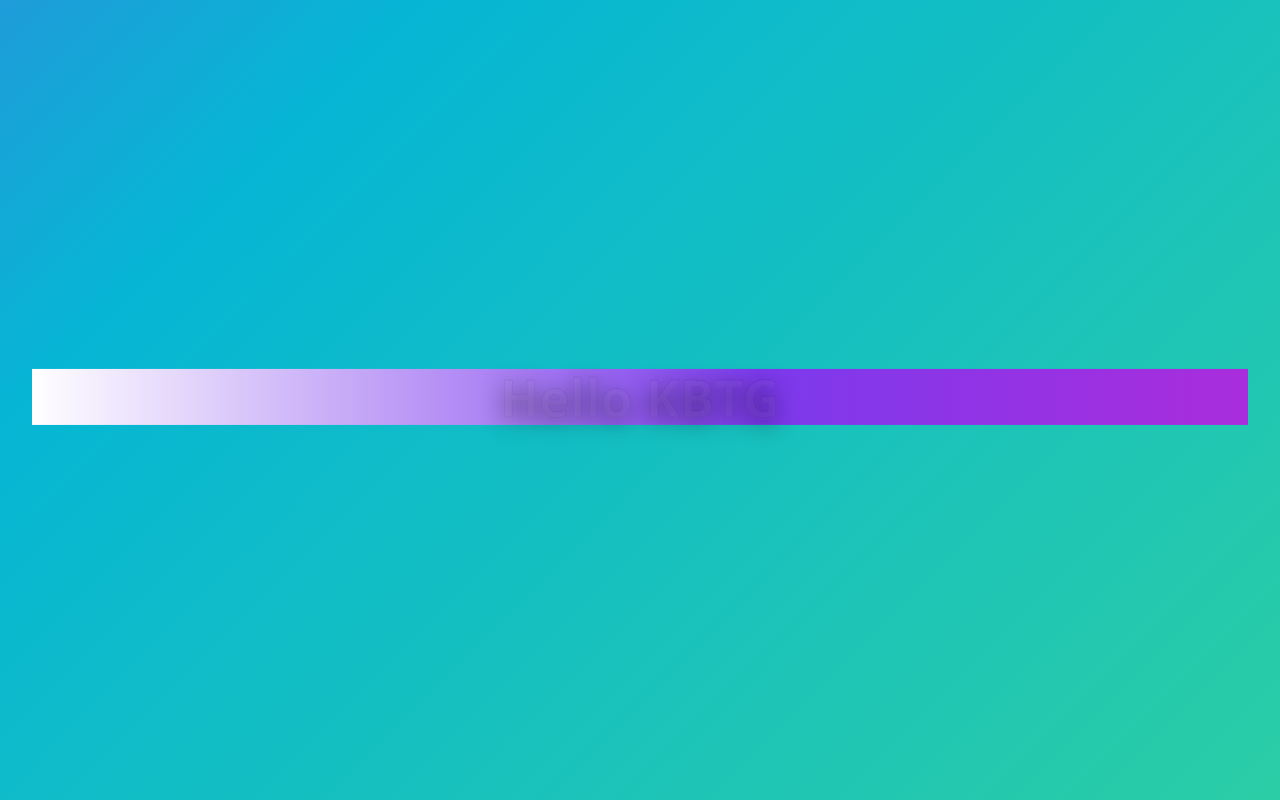
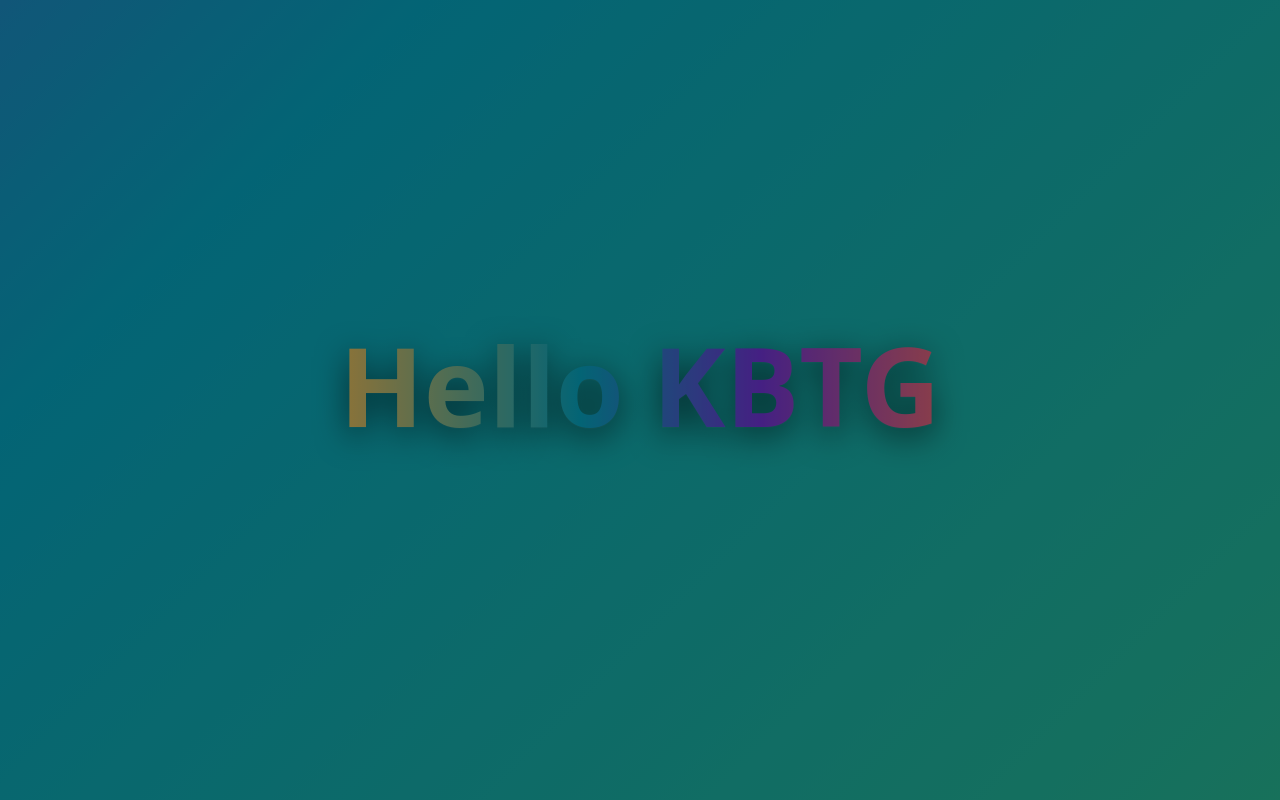
Before and after one commit to supphakrit26/vite-react-app, a React (Vite) app: page / in a window 1280 px wide. Built offline with nearby package versions, Linux system fonts and the light colour scheme.

Commit message:
chore: style - SVG gradient text and layout fixes

```diff
--- a/src/App.jsx
+++ b/src/App.jsx
@@ -3,9 +3,21 @@
 function App() {
   return (
     <div className="w-full min-h-screen flex items-center justify-center bg-animated-gradient">
-      <h1 aria-label="Greeting" role="heading" className="w-full text-center text-5xl sm:text-6xl md:text-7xl lg:text-8xl xl:text-9xl leading-tight fancy-text animate-bounce-slow max-w-95vw">
-        Hello KBTG
-      </h1>
+      <div className="svg-container animate-bounce-slow" role="img" aria-label="Greeting">
+        <svg viewBox="0 0 1200 200" preserveAspectRatio="xMidYMid meet" className="greeting-svg">
+          <defs>
+            <linearGradient id="g1" x1="0%" x2="100%" y1="0%" y2="0%">
+              <stop offset="0%" stopColor="#ffd166" />
+              <stop offset="40%" stopColor="#06b6d4" />
+              <stop offset="70%" stopColor="#7c3aed" />
+              <stop offset="100%" stopColor="#fb7185" />
+            </linearGradient>
+          </defs>
+          <text x="50%" y="50%" textAnchor="middle" dominantBaseline="middle" className="greeting-text" fill="url(#g1)">
+            Hello KBTG
+          </text>
+        </svg>
+      </div>
       <style>{`
         @keyframes bounce-slow {
           0%, 100% { transform: translateY(0); }
--- a/src/index.css
+++ b/src/index.css
@@ -8,9 +8,21 @@
   background-size: 400% 400%;
   background-repeat: no-repeat;
   background-position: center center;
+  position: relative;
   width: 100vw;
   min-height: 100vh;
   animation: gradient-anim 10s ease infinite;
+}
+
+/* subtle dark overlay so the background doesn't 'bleed' through the transparent text
+   — this makes the clipped text gradient visually distinct from the page background */
+.bg-animated-gradient::before {
+  content: "";
+  position: absolute;
+  inset: 0;
+  background: rgba(0,0,0,0.45);
+  pointer-events: none;
+  z-index: 1;
 }
 
 .fancy-text {
@@ -19,18 +31,36 @@
   color: transparent;
   -webkit-background-clip: text;
   background-clip: text;
-  /* fallback if background-clip unsupported */
+  /* ensure text is actually transparent for WebKit (required for many browsers) */
   -webkit-text-fill-color: transparent;
+  /* make the element shrink to the text so the gradient follows the letters, not the full-width box */
+  display: inline-block;
   font-weight: 800;
-  /* include a bright stop so the text contrasts against similar-toned backgrounds */
-  background: linear-gradient(90deg, #ffffff 0%, #7c3aed 30%, #c026d3 60%, #fb7185 100%);
+  /* ensure the heading renders above the overlay */
+  position: relative;
+  z-index: 2;
+  /* include a bright, high-contrast gradient so the text stands out against the animated background */
+  background: linear-gradient(90deg, #ffd166 0%, #06b6d4 40%, #7c3aed 70%, #fb7185 100%);
   background-size: 200% 200%;
   animation: text-gradient 5s linear infinite;
   /* stronger shadow and subtle stroke to ensure legibility */
-  text-shadow: 0 6px 24px rgba(0,0,0,0.45), 0 1px 0 rgba(255,255,255,0.04);
-  -webkit-text-stroke: 0.4px rgba(0,0,0,0.12);
-  /* fallback color in case clipping fails */
-  color: #ffffff;
+  text-shadow: 0 8px 32px rgba(0,0,0,0.6), 0 1px 0 rgba(255,255,255,0.06);
+  -webkit-text-stroke: 0.6px rgba(0,0,0,0.18);
+}
+
+/* Fallback for browsers that don't support background-clip: text (e.g., older Firefox) */
+@supports not (-webkit-background-clip: text) {
+  .fancy-text {
+    /* show solid color instead of clipped gradient */
+    color: #ffffff;
+    /* reset any webkit-only fill so the color displays */
+    -webkit-text-fill-color: initial;
+    /* remove the background so it doesn't look like a panel */
+    background: none;
+    /* keep a strong shadow to help legibility on animated backgrounds */
+    text-shadow: 0 8px 32px rgba(0,0,0,0.6);
+    -webkit-text-stroke: 0.6px rgba(0,0,0,0.18);
+  }
 }
 
 .animate-bounce-slow {
@@ -38,6 +68,16 @@
 }
 
 .max-w-95vw { max-width: 95vw; }
+
+/* SVG greeting styles */
+.svg-container { width: 95vw; max-width: 1100px; }
+.greeting-svg { width: 100%; height: auto; display: block; }
+.greeting-text {
+  font-family: system-ui, Avenir, Helvetica, Arial, sans-serif;
+  font-weight: 800;
+  font-size: 120px; /* base size — scalable via viewBox */
+  text-shadow: 0 8px 32px rgba(0,0,0,0.6), 0 1px 0 rgba(255,255,255,0.06);
+}
 
 @keyframes gradient-anim {
   0% { background-position: 0% 50%; }
```
